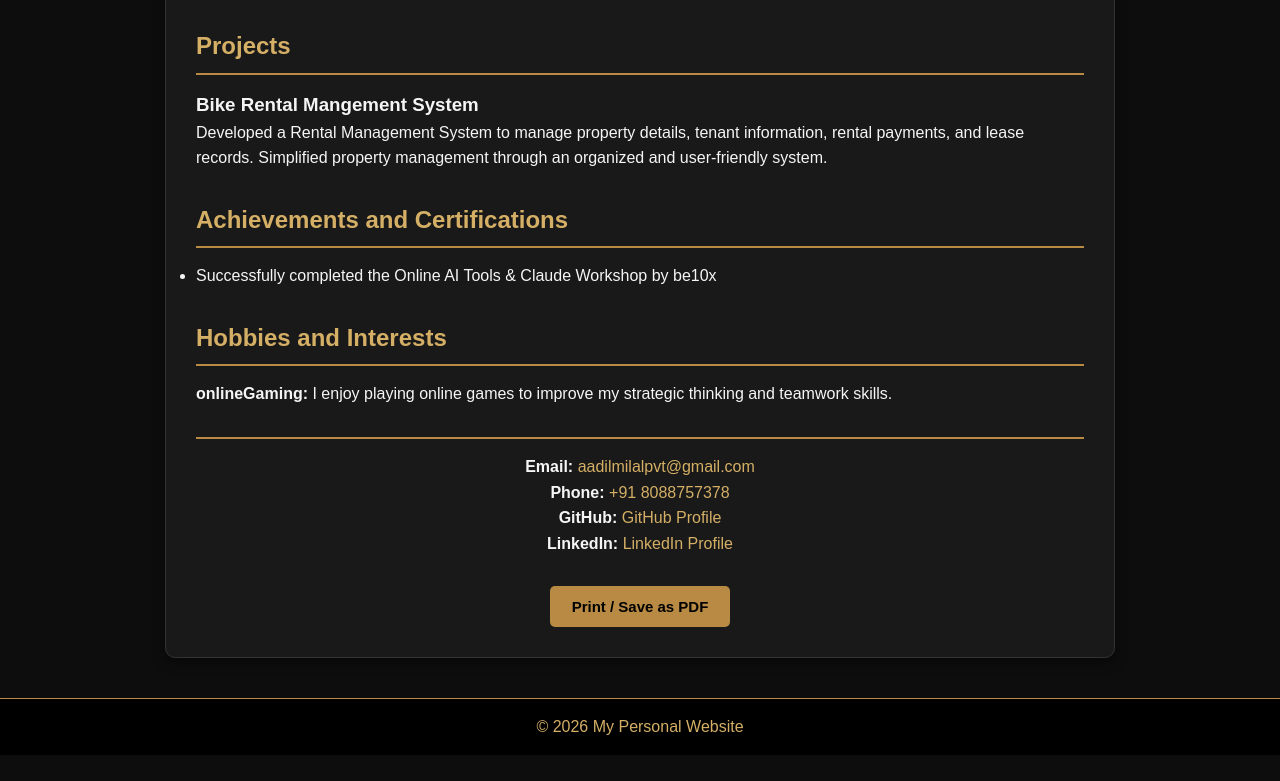
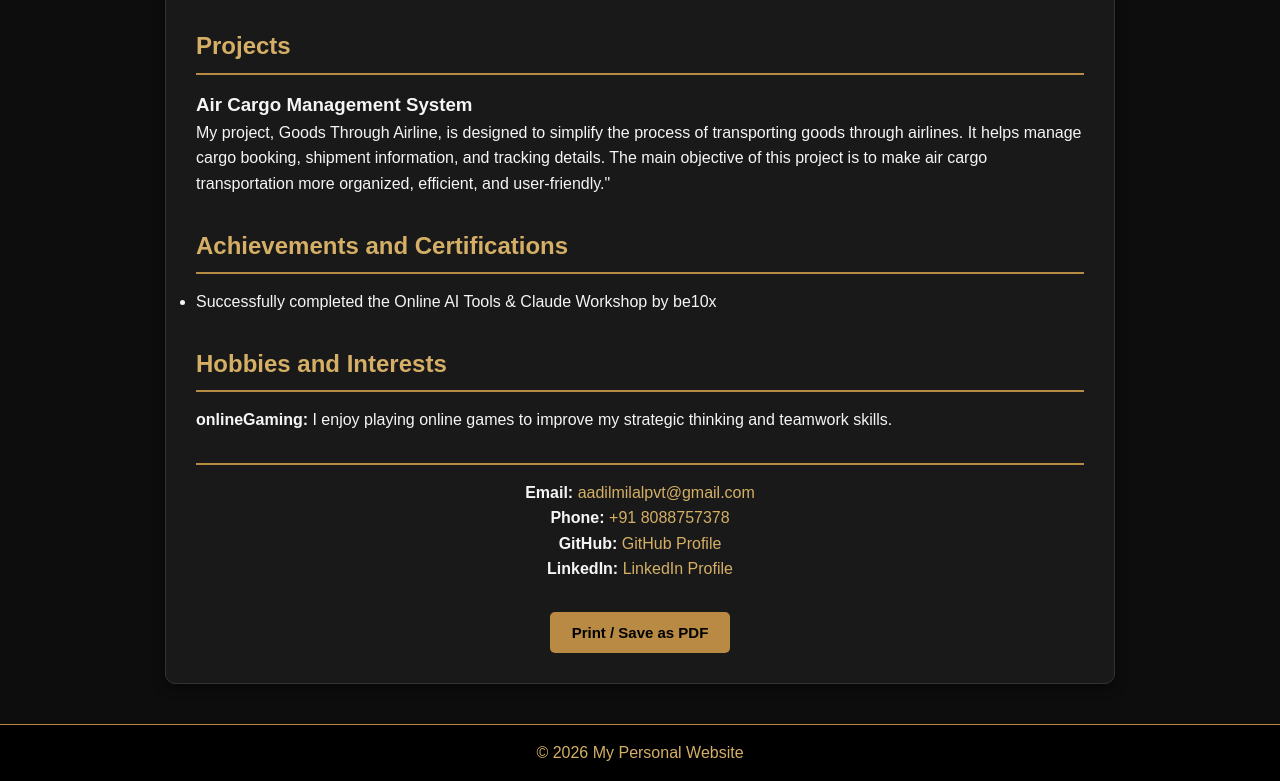
Before and after one commit to adil-cse/aadil-portfolio, a plain HTML site: page resume.html in a window 1280 px wide. Shown: the part 1029-1810 px from the top of the page. Before the commit the page ends 1784 px from the top, so only its background shows below. Drawn offline with Linux system fonts and the light colour scheme; a script that the page names is missing.

Commit message:
Update resume.html

```diff
--- a/resume.html
+++ b/resume.html
@@ -85,10 +85,10 @@
         <section>
             <h2>Projects</h2>
 
-            <h3>Bike Rental Mangement System</h3>
+            <h3>Air Cargo Management System</h3>
             <p>
-         Developed a Rental Management System to manage property details, tenant information, rental payments, and lease records.
-         Simplified property management through an organized and user-friendly system.
+        My project, Goods Through Airline, is designed to simplify the process of transporting goods through airlines. It helps manage cargo booking, shipment information,
+        and tracking details. The main objective of this project is to make air cargo transportation more organized, efficient, and user-friendly."
 
         </section>
 
```
